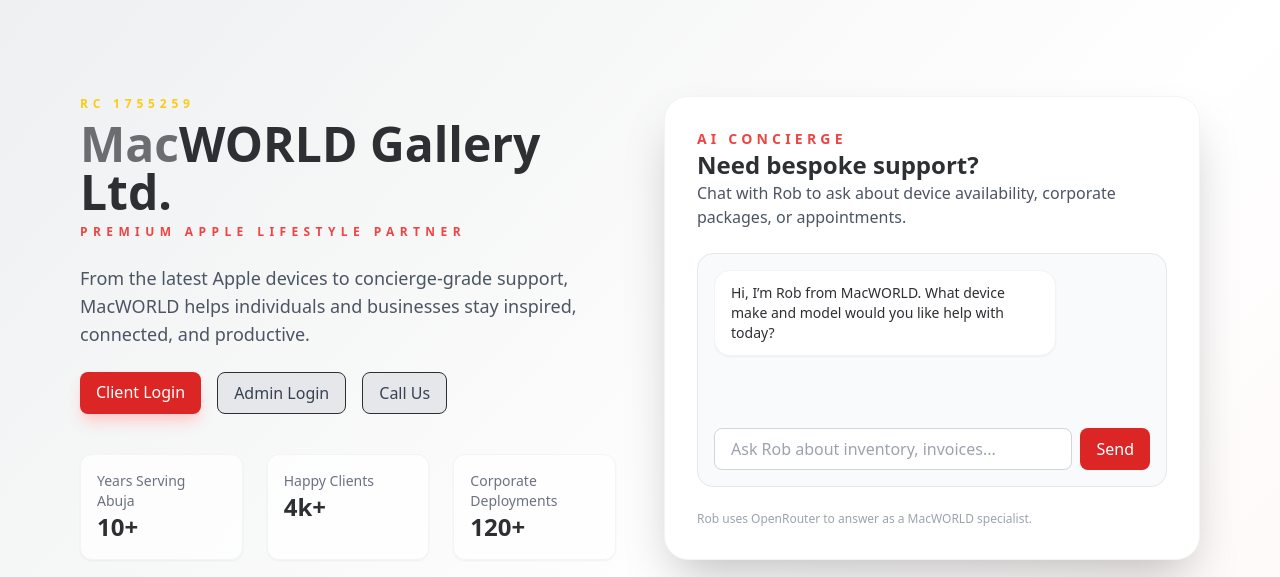
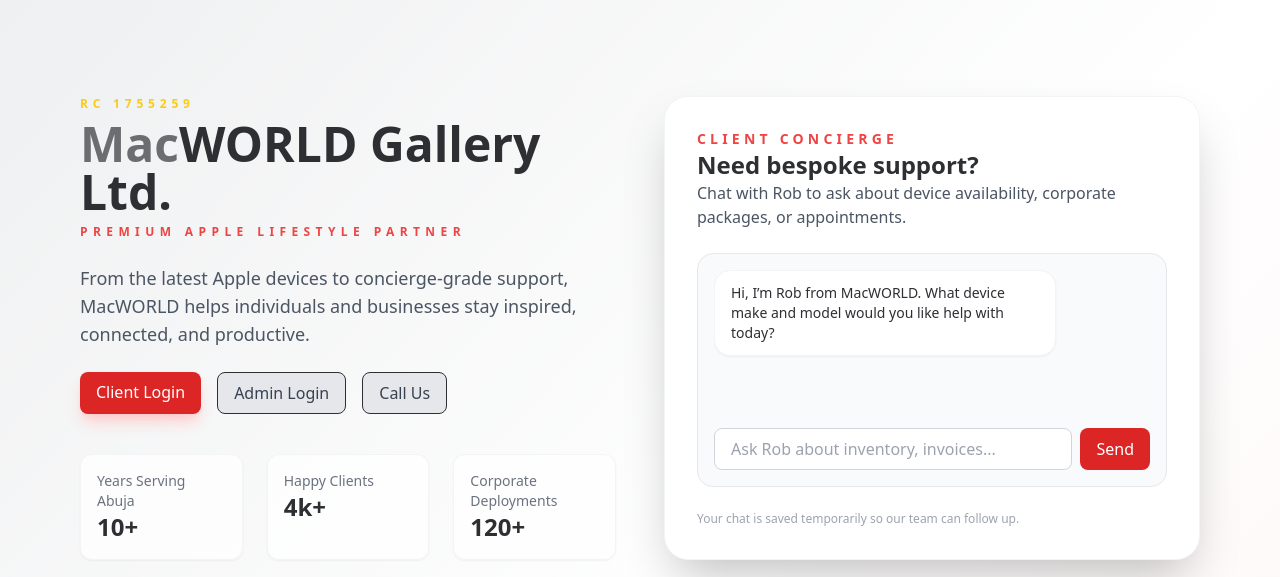
Before and after one commit to rawbethwebsites/macworld-inventory-app, a React (Vite) app in the folder frontend/: page / in a window 1280 px wide. Shown: the top 577 px of the page. Built offline with nearby package versions, Linux system fonts and the light colour scheme; no server answers.

Commit message:
Remove AI phrasing from landing chat copy

```diff
--- a/frontend/src/pages/Landing.jsx
+++ b/frontend/src/pages/Landing.jsx
@@ -370,10 +370,10 @@
           </div>
         </div>
 
-        {/* Chat assistant area now wired to OpenRouter with graceful fallback */}
+        {/* Concierge chat area with graceful fallback */}
         <div className="bg-white rounded-3xl shadow-2xl p-8 flex flex-col gap-6 border border-gray-100">
           <div>
-            <p className="text-sm font-semibold text-brand-red uppercase tracking-[0.3em]">AI Concierge</p>
+            <p className="text-sm font-semibold text-brand-red uppercase tracking-[0.3em]">Client Concierge</p>
             <h2 className="text-2xl font-bold text-brand-dark">Need bespoke support?</h2>
             <p className="text-gray-600">Chat with Rob to ask about device availability, corporate packages, or appointments.</p>
           </div>
@@ -452,7 +452,7 @@
                 </div>
               )}
               <p className="text-xs text-gray-400">
-                Rob uses OpenRouter to answer as a MacWORLD specialist.
+                Your chat is saved temporarily so our team can follow up.
               </p>
             </>
           ) : (
```
